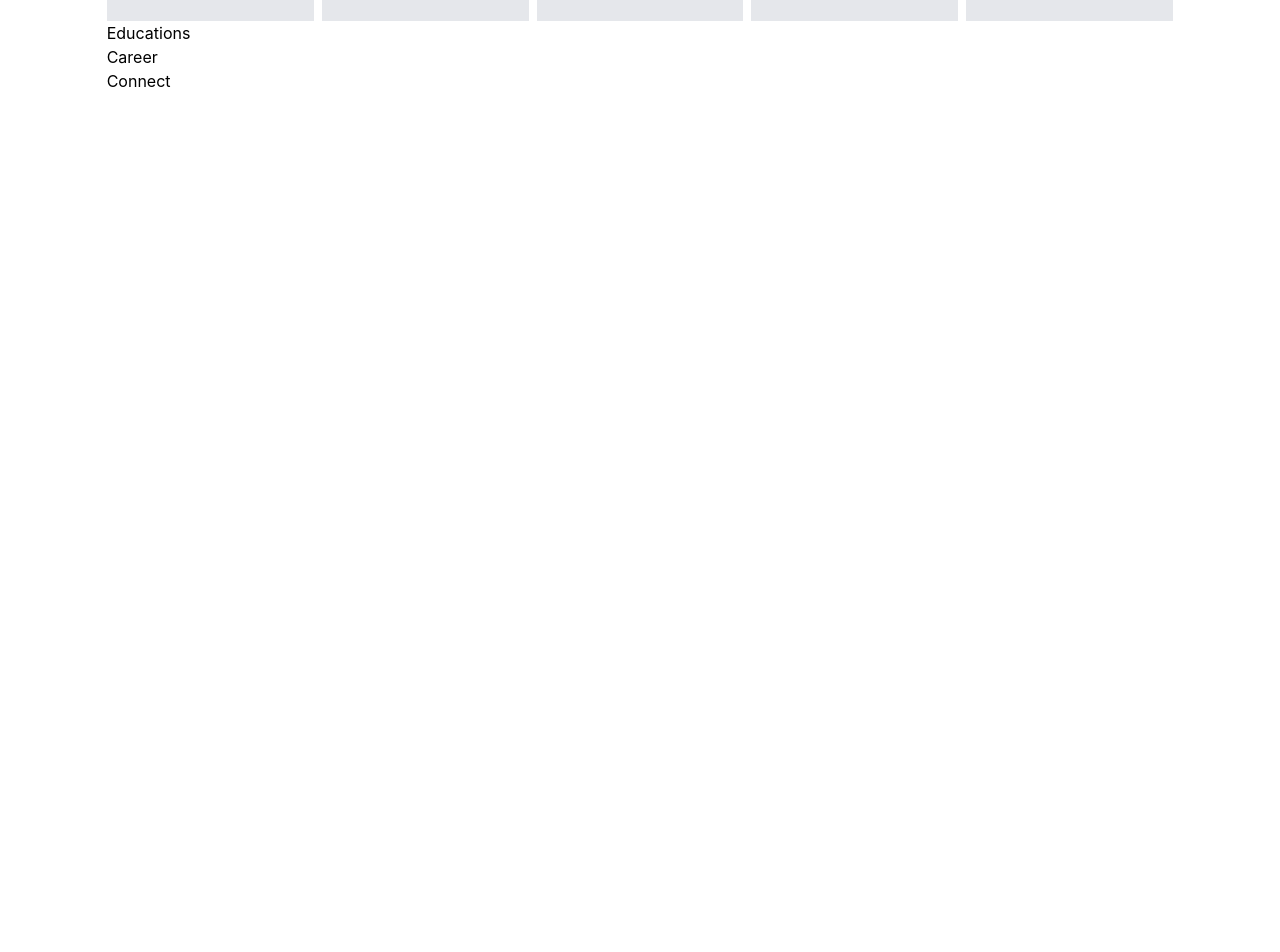
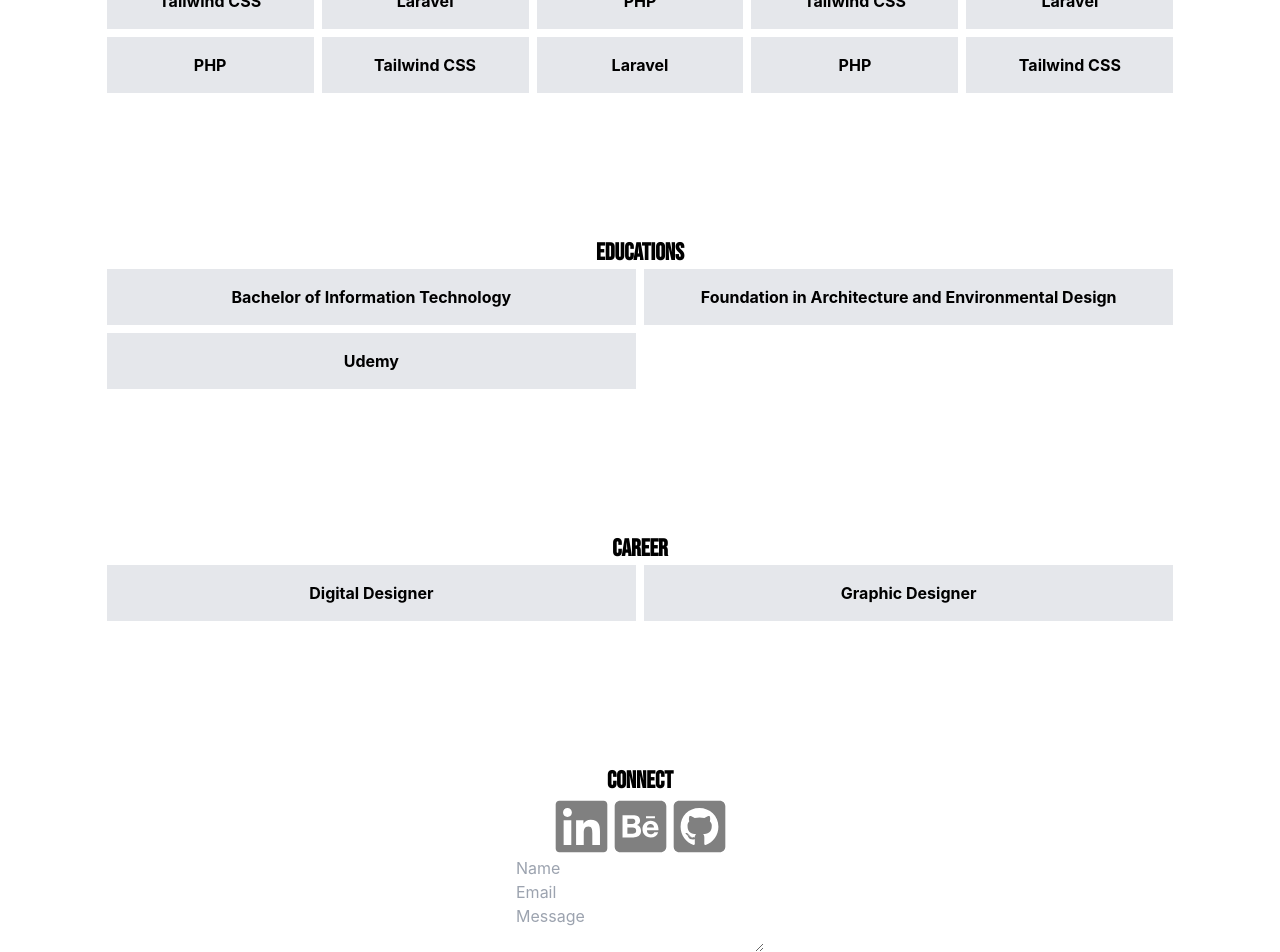
Before and after one commit to aimanaress/portfolio2024, a React (Create React App) app: page / in a window 1280 px wide. Shown: the part 1511-2463 px from the top of the page. Before the commit the page ends 1604 px from the top, so only its background shows below. Built offline with nearby package versions, Linux system fonts and the light colour scheme.

Commit message:
Add educations, career and connect basic components

```diff
--- a/package.json
+++ b/package.json
@@ -11,6 +11,7 @@
     "@testing-library/user-event": "^13.5.0",
     "react": "^18.2.0",
     "react-dom": "^18.2.0",
+    "react-icons": "^4.12.0",
     "react-scripts": "5.0.1",
     "web-vitals": "^2.1.4"
   },
--- a/src/components/About.jsx
+++ b/src/components/About.jsx
@@ -2,7 +2,7 @@ import React from "react";
 
 function About() {
   return (
-    <div className="flex flex-col items-center m-36">
+    <div className="flex flex-col items-center mt-36">
       <div className="text-8xl text-center font-bold m-6 font-bebas">
         AIMAN ARES
       </div>
--- a/src/components/Career.jsx
+++ b/src/components/Career.jsx
@@ -1,7 +1,31 @@
 import React from "react";
+import ExperienceCard from "./ExperienceCard";
 
 function Career() {
-  return <div>Career</div>;
+  const skill = [
+    { key: 1, name: "Digital Designer" },
+    { key: 2, name: "Graphic Designer" },
+    // { key: 3, name: "Udemy" },
+  ];
+
+  return (
+    <div className="mt-36">
+      <div className="flex flex-col items-center">
+        <h2 className="font-bebas text-2xl font-bold">Career</h2>
+        <div className="grid grid-cols-2 gap-2 w-full">
+          {skill.map((item) => (
+            <div
+              className={`col-start-${item.key % 2 === 0 ? 2 : 1} row-start-${
+                item.key
+              }`}
+            >
+              <ExperienceCard name={item.name} />
+            </div>
+          ))}
+        </div>
+      </div>
+    </div>
+  );
 }
 
 export default Career;
--- a/src/components/Connect.jsx
+++ b/src/components/Connect.jsx
@@ -1,7 +1,29 @@
 import React from "react";
+import { FaLinkedin } from "react-icons/fa";
+import { FaBehanceSquare } from "react-icons/fa";
+import { FaGithubSquare } from "react-icons/fa";
+import { IconContext } from "react-icons/lib";
 
 function Connect() {
-  return <div>Connect</div>;
+  return (
+    <div className="mt-36">
+      <div className="flex flex-col items-center">
+        <h2 className="font-bebas text-2xl font-bold">Connect</h2>
+        <div className="flex flex-row">
+          <IconContext.Provider value={{ color: "gray", size: 59 }}>
+            <FaLinkedin /> <FaBehanceSquare /> <FaGithubSquare />
+          </IconContext.Provider>
+        </div>
+        <div>
+          <form className="flex flex-col">
+            <input placeholder="Name" />
+            <input placeholder="Email" />
+            <textarea placeholder="Message" />
+          </form>
+        </div>
+      </div>
+    </div>
+  );
 }
 
 export default Connect;
--- a/src/components/Educations.jsx
+++ b/src/components/Educations.jsx
@@ -1,7 +1,31 @@
 import React from "react";
+import ExperienceCard from "./ExperienceCard";
 
 function Educations() {
-  return <div>Educations</div>;
+  const skill = [
+    { key: 1, name: "Bachelor of Information Technology" },
+    { key: 2, name: "Foundation in Architecture and Environmental Design" },
+    { key: 3, name: "Udemy" },
+  ];
+
+  return (
+    <div className="mt-36">
+      <div className="flex flex-col items-center">
+        <h2 className="font-bebas text-2xl font-bold">Educations</h2>
+        <div className="grid grid-cols-2 gap-2 w-full">
+          {skill.map((item) => (
+            <div
+              className={`col-start-${item.key % 2 === 0 ? 2 : 1} row-start-${
+                item.key
+              }`}
+            >
+              <ExperienceCard name={item.name} />
+            </div>
+          ))}
+        </div>
+      </div>
+    </div>
+  );
 }
 
 export default Educations;
--- /dev/null
+++ b/src/components/ExperienceCard.jsx
@@ -0,0 +1,11 @@
+import React from "react";
+
+function ExperienceCard(props) {
+  return (
+    <div className="flex items-center justify-center bg-gray-200 w-full h-14">
+      <div className="font-bold">{props.name}</div>
+    </div>
+  );
+}
+
+export default ExperienceCard;
--- a/src/components/Skills.jsx
+++ b/src/components/Skills.jsx
@@ -21,7 +21,7 @@ function Skills() {
   ];
 
   return (
-    <div className="mt-12">
+    <div className="mt-36">
       <div className="flex flex-col items-center">
         <h2 className="font-bebas text-2xl font-bold">Skills</h2>
         <div className="grid grid-cols-3 w-full gap-2 xl:grid-cols-5">
--- a/src/components/Works.jsx
+++ b/src/components/Works.jsx
@@ -2,7 +2,7 @@ import React from "react";
 
 function Works() {
   return (
-    <div className="mt-12">
+    <div className="mt-36">
       <div className="flex flex-col items-center">
         <h2 className="font-bebas text-2xl font-bold">Works</h2>
         <div className="grid grid-cols-1 gap-3 md:grid-cols-1 lg:grid-cols-2 2xl:grid-cols-3">
```
Also changed, not shown: 1 other file (tests, documents, lock files or other folders).
